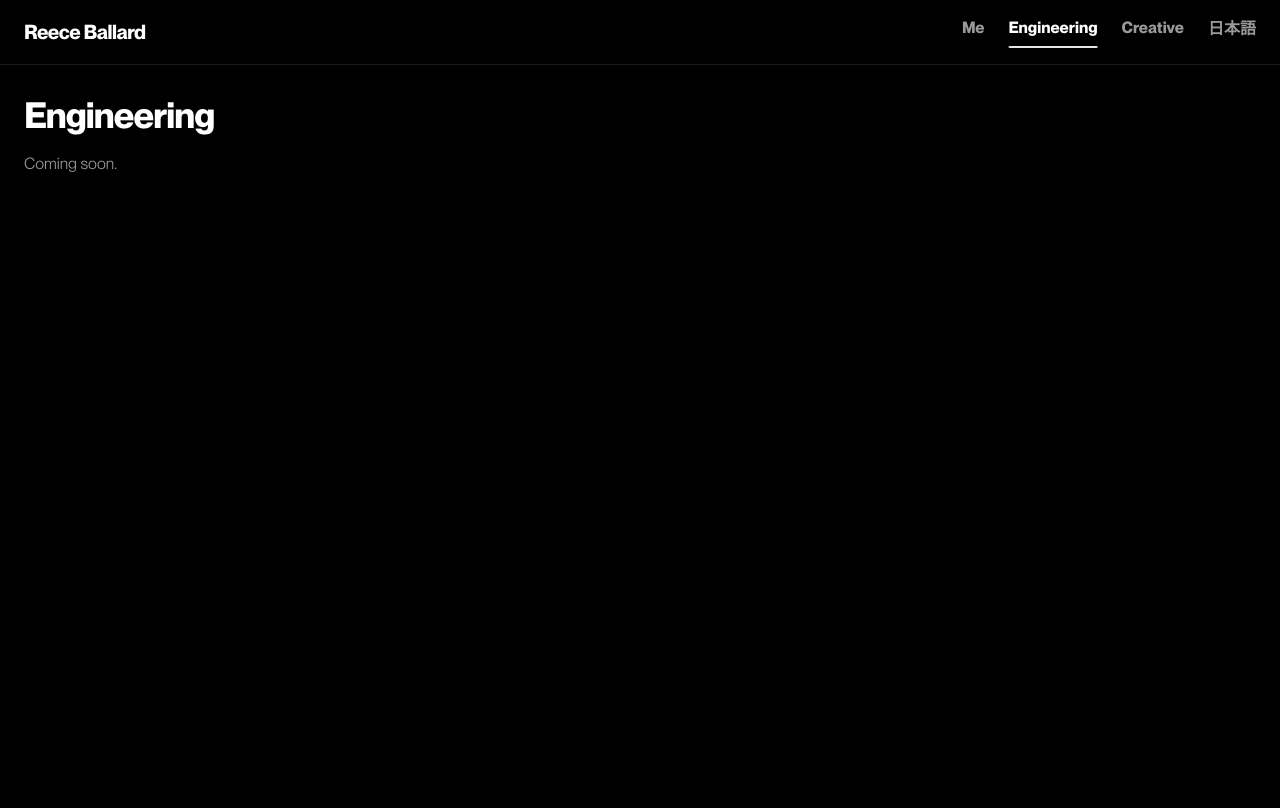
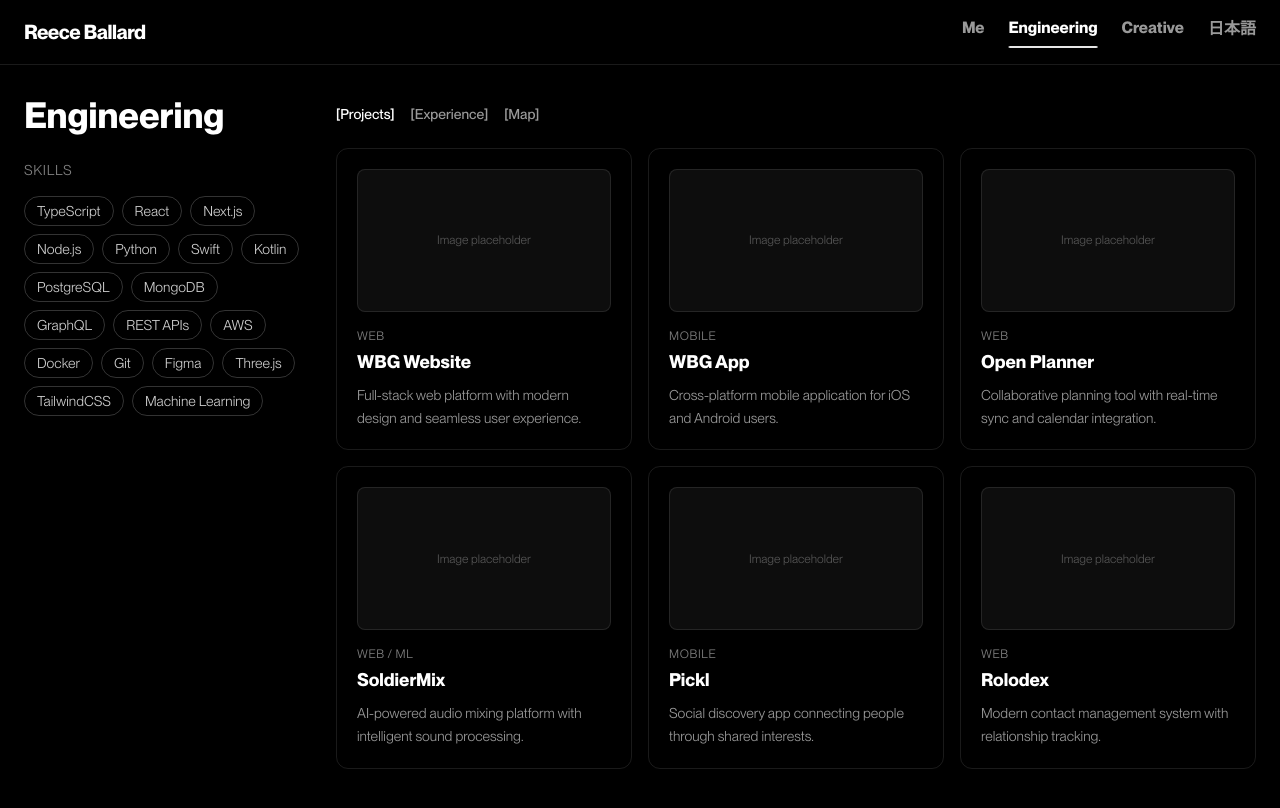
Before and after one commit to RBallardDev/reece-portfolio, a Next.js app: page /engineering in a window 1280 px wide. Shown: the top 808 px of the page. Built offline with nearby package versions, Linux system fonts and the light colour scheme.

Commit message:
working on engineering section

```diff
--- a/src/app/engineering/page.tsx
+++ b/src/app/engineering/page.tsx
@@ -1,8 +1,9 @@
+import EngineeringView from "@/components/engineering/EngineeringView";
+
 export default function EngineeringPage() {
   return (
-    <main className="min-h-screen pt-24 px-6">
-      <h1 className="text-4xl font-bold tracking-tight">Engineering</h1>
-      <p className="mt-4 text-white/60">Coming soon.</p>
+    <main className="min-h-screen pt-24 px-6 pb-16 max-w-7xl mx-auto">
+      <EngineeringView />
     </main>
   );
 }
--- /dev/null
+++ b/src/components/engineering/EngineeringCard.tsx
@@ -0,0 +1,35 @@
+type EngineeringCardProps = {
+  title: string;
+  type: string;
+  summary: string;
+};
+
+export default function EngineeringCard({
+  title,
+  type,
+  summary,
+}: EngineeringCardProps) {
+  return (
+    <div className="group rounded-xl border border-white/10 bg-white/0 p-5 transition-colors hover:border-white/25 hover:bg-white/5">
+      {/* Image placeholder */}
+      <div className="aspect-video w-full rounded-lg bg-white/5 border border-white/10 flex items-center justify-center text-white/30 text-xs mb-4">
+        Image placeholder
+      </div>
+
+      {/* Type label */}
+      <p className="text-xs uppercase tracking-wider text-white/50 mb-1">
+        {type}
+      </p>
+
+      {/* Title */}
+      <h3 className="text-lg font-semibold text-white mb-2">
+        {title}
+      </h3>
+
+      {/* Summary */}
+      <p className="text-sm text-white/60 leading-relaxed">
+        {summary}
+      </p>
+    </div>
+  );
+}
--- /dev/null
+++ b/src/components/engineering/EngineeringGrid.tsx
@@ -0,0 +1,84 @@
+import EngineeringCard from "./EngineeringCard";
+
+type GridItem = {
+  title: string;
+  type: string;
+  summary: string;
+};
+
+const projectsData: GridItem[] = [
+  {
+    title: "WBG Website",
+    type: "Web",
+    summary: "Full-stack web platform with modern design and seamless user experience.",
+  },
+  {
+    title: "WBG App",
+    type: "Mobile",
+    summary: "Cross-platform mobile application for iOS and Android users.",
+  },
+  {
+    title: "Open Planner",
+    type: "Web",
+    summary: "Collaborative planning tool with real-time sync and calendar integration.",
+  },
+  {
+    title: "SoldierMix",
+    type: "Web / ML",
+    summary: "AI-powered audio mixing platform with intelligent sound processing.",
+  },
+  {
+    title: "Pickl",
+    type: "Mobile",
+    summary: "Social discovery app connecting people through shared interests.",
+  },
+  {
+    title: "Rolodex",
+    type: "Web",
+    summary: "Modern contact management system with relationship tracking.",
+  },
+];
+
+const experienceData: GridItem[] = [
+  {
+    title: "WBG",
+    type: "Full-Stack Engineer",
+    summary: "Led development of web and mobile platforms serving thousands of users.",
+  },
+  {
+    title: "Enact",
+    type: "Software Engineer",
+    summary: "Built scalable backend systems and contributed to core product features.",
+  },
+  {
+    title: "Open Planner",
+    type: "Founder / Developer",
+    summary: "Created and launched a productivity tool from concept to market.",
+  },
+  {
+    title: "Teragram",
+    type: "ML Engineer",
+    summary: "Developed machine learning models for natural language processing tasks.",
+  },
+];
+
+type EngineeringGridProps = {
+  mode: "projects" | "experience";
+};
+
+export default function EngineeringGrid({ mode }: EngineeringGridProps) {
+  const data = mode === "projects" ? projectsData : experienceData;
+
+  return (
+    <div className="grid grid-cols-1 sm:grid-cols-2 lg:grid-cols-3 gap-4">
+      {data.map((item) => (
+        <EngineeringCard
+          key={item.title}
+          title={item.title}
+          type={item.type}
+          summary={item.summary}
+        />
+      ))}
+    </div>
+  );
+}
--- /dev/null
+++ b/src/components/engineering/EngineeringView.tsx
@@ -0,0 +1,116 @@
+"use client";
+
+import { useState } from "react";
+import SkillPills from "./SkillPills";
+import EngineeringGrid from "./EngineeringGrid";
+
+type ToggleMode = "projects" | "experience" | "map";
+
+export default function EngineeringView() {
+  const [mode, setMode] = useState<ToggleMode>("projects");
+  const [skillsExpanded, setSkillsExpanded] = useState(false);
+
+  const toggleButtons: { key: ToggleMode; label: string }[] = [
+    { key: "projects", label: "[Projects]" },
+    { key: "experience", label: "[Experience]" },
+    { key: "map", label: "[Map]" },
+  ];
+
+  // Map view - full width layout
+  if (mode === "map") {
+    return (
+      <div className="space-y-8">
+        {/* Header row with title and toggles */}
+        <div className="flex flex-col md:flex-row md:items-center md:justify-between gap-4">
+          <h1 className="text-4xl font-bold">Engineering</h1>
+          <div className="flex items-center gap-4">
+            {toggleButtons.map((btn) => (
+              <button
+                key={btn.key}
+                onClick={() => setMode(btn.key)}
+                className={`text-sm font-medium transition-colors ${
+                  mode === btn.key
+                    ? "text-white"
+                    : "text-white/60 hover:text-white/90"
+                }`}
+              >
+                {btn.label}
+              </button>
+            ))}
+          </div>
+        </div>
+
+        {/* Map placeholder - full width */}
+        <div className="w-full aspect-[16/9] rounded-xl border border-white/10 bg-white/5 flex items-center justify-center">
+          <div className="text-center">
+            <p className="text-white/40 text-lg mb-2">Relationship Map</p>
+            <p className="text-white/30 text-sm">Coming soon — interactive visualization of project connections</p>
+          </div>
+        </div>
+      </div>
+    );
+  }
+
+  // Projects/Experience view - split layout
+  return (
+    <div className="space-y-8">
+      {/* Mobile: Skills dropdown */}
+      <div className="md:hidden">
+        <button
+          onClick={() => setSkillsExpanded(!skillsExpanded)}
+          className="flex items-center justify-between w-full py-3 border-b border-white/10"
+        >
+          <span className="text-sm font-medium text-white/80">Skills</span>
+          <span className="text-white/60 text-sm">
+            {skillsExpanded ? "−" : "+"}
+          </span>
+        </button>
+        {skillsExpanded && (
+          <div className="py-4">
+            <SkillPills />
+          </div>
+        )}
+      </div>
+
+      {/* Desktop: Split layout */}
+      <div className="grid md:grid-cols-[280px_1fr] gap-8">
+        {/* Left column - Skills (hidden on mobile) */}
+        <div className="hidden md:block space-y-6">
+          <h1 className="text-4xl font-bold">Engineering</h1>
+          <div>
+            <h2 className="text-sm uppercase tracking-wider text-white/50 mb-4">
+              Skills
+            </h2>
+            <SkillPills />
+          </div>
+        </div>
+
+        {/* Right column - Toggle + Grid */}
+        <div className="space-y-6">
+          {/* Mobile title */}
+          <h1 className="text-4xl font-bold md:hidden">Engineering</h1>
+
+          {/* Toggle row */}
+          <div className="flex items-center gap-4 md:pt-2">
+            {toggleButtons.map((btn) => (
+              <button
+                key={btn.key}
+                onClick={() => setMode(btn.key)}
+                className={`text-sm font-medium transition-colors ${
+                  mode === btn.key
+                    ? "text-white"
+                    : "text-white/60 hover:text-white/90"
+                }`}
+              >
+                {btn.label}
+              </button>
+            ))}
+          </div>
+
+          {/* Card grid */}
+          <EngineeringGrid mode={mode} />
+        </div>
+      </div>
+    </div>
+  );
+}
--- /dev/null
+++ b/src/components/engineering/SkillPills.tsx
@@ -0,0 +1,35 @@
+const skills = [
+  "TypeScript",
+  "React",
+  "Next.js",
+  "Node.js",
+  "Python",
+  "Swift",
+  "Kotlin",
+  "PostgreSQL",
+  "MongoDB",
+  "GraphQL",
+  "REST APIs",
+  "AWS",
+  "Docker",
+  "Git",
+  "Figma",
+  "Three.js",
+  "TailwindCSS",
+  "Machine Learning",
+];
+
+export default function SkillPills() {
+  return (
+    <div className="flex flex-wrap gap-2">
+      {skills.map((skill) => (
+        <span
+          key={skill}
+          className="px-3 py-1 text-sm rounded-full border border-white/20 text-white/80 hover:border-white/40 hover:text-white transition-colors"
+        >
+          {skill}
+        </span>
+      ))}
+    </div>
+  );
+}
```
